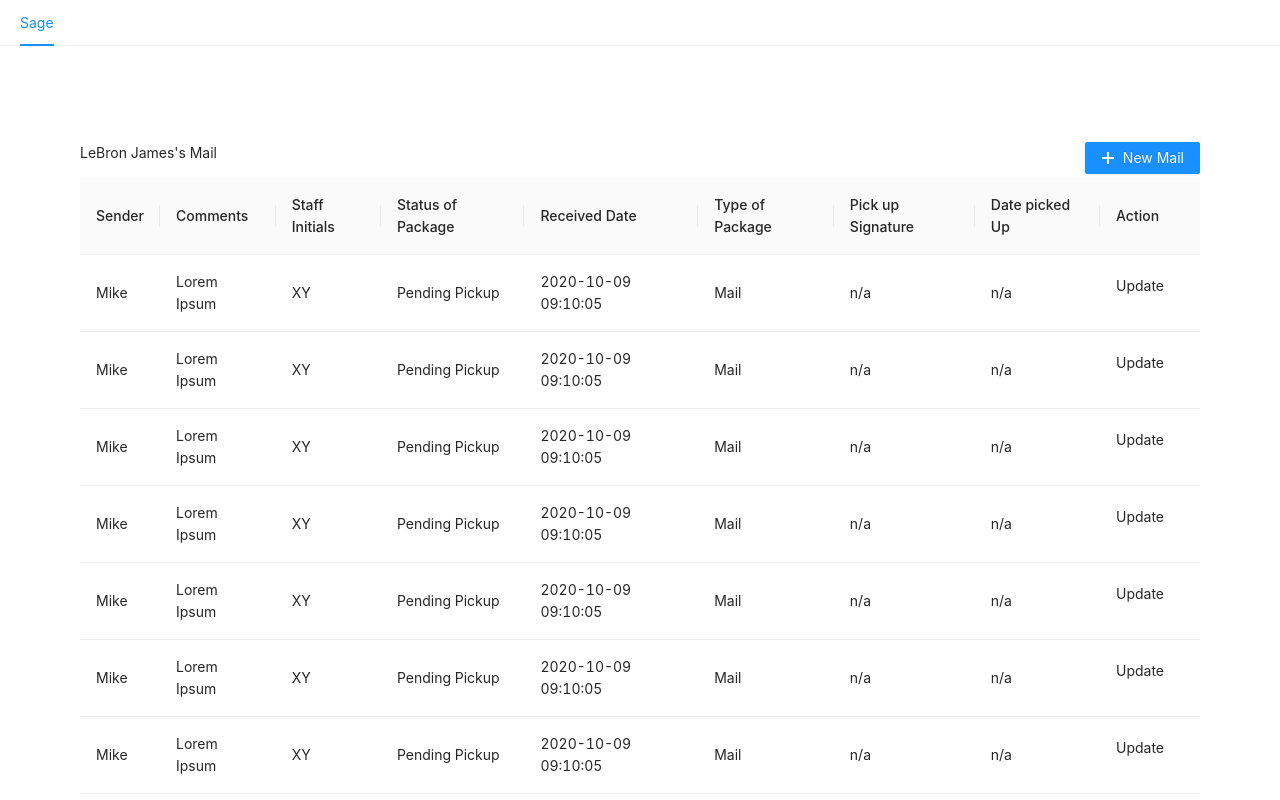
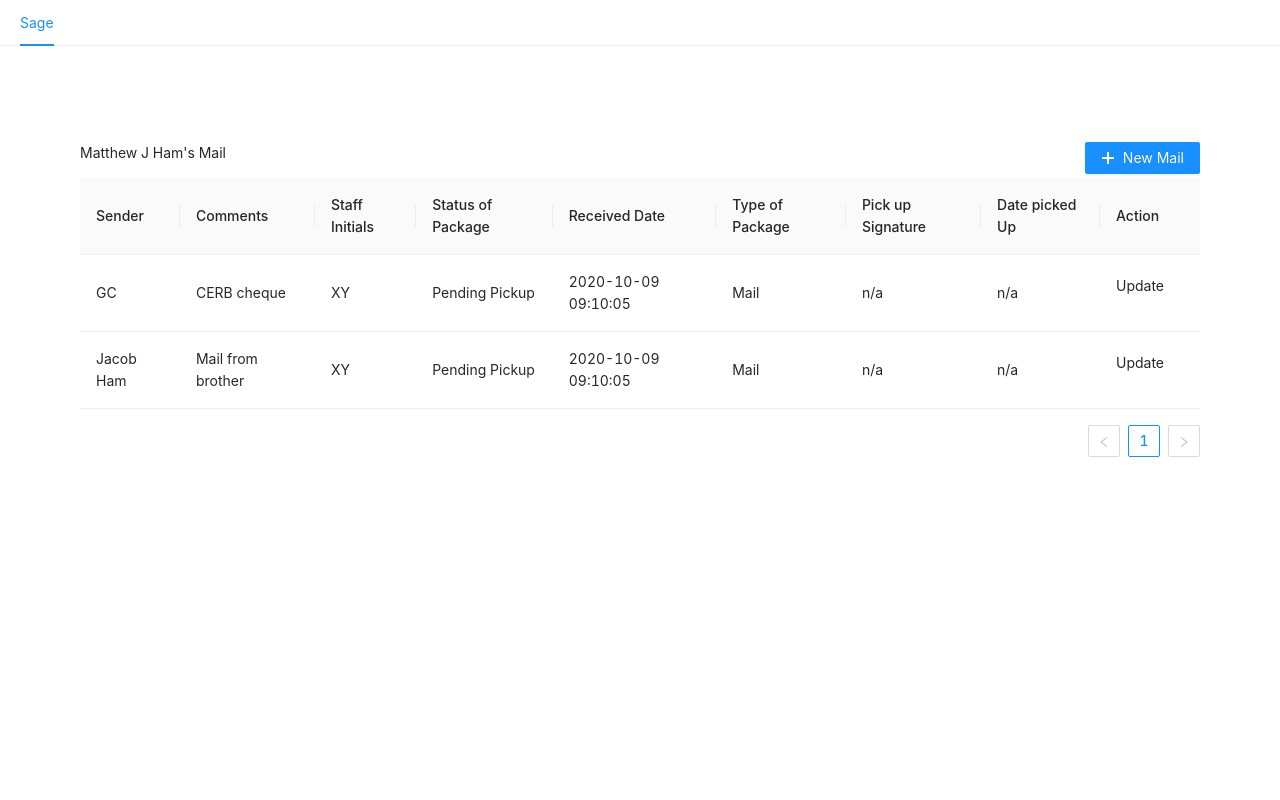
Before and after one commit to DFG2020/sage-frontend, a React (Create React App) app: page /mail in a window 1280 px wide. Shown: the top 800 px of the page. Built offline with nearby package versions, Linux system fonts and the light colour scheme.

Commit message:
demo hack

```diff
--- a/src/pages/client-list/card-item.js
+++ b/src/pages/client-list/card-item.js
@@ -1,11 +1,15 @@
 import React from 'react';
+import { useHistory } from 'react-router-dom';
 import { Card, Col } from 'antd';
-import { EditOutlined, InfoCircleOutlined } from '@ant-design/icons';
+import { EditOutlined, MailOutlined } from '@ant-design/icons';
 
 const { Meta } = Card;
 
+// eslint-disable-next-line no-unused-vars
 const CardItem = ({ firstName, lastName, auFirstName, auLastName, newMail, totalMail }) => {
+  const history = useHistory();
   const mailDetails = `New Mail: ${newMail} | Total mail: ${totalMail}`;
+  // TODO: after mail click, send user to /mail route
 
   return (
     <Col>
@@ -14,12 +18,17 @@ const CardItem = ({ firstName, lastName, auFirstName, auLastName, newMail, total
         cover={
           <img alt="e" src="https://gw.alipayobjects.com/zos/rmsportal/JiqGstEfoWAOHiTxclqi.png" />
         }
-        actions={[<InfoCircleOutlined />, <EditOutlined key="edit" />]}
+        actions={[
+          <MailOutlined
+            // eslint-disable-next-line no-unused-vars
+            onClick={(_) => {
+              history.push('/mail');
+            }}
+          />,
+          <EditOutlined key="edit" />,
+        ]}
       >
-        <Meta
-          title={`${firstName} ${lastName}`}
-          description={`Authorized person: ${auFirstName} ${auLastName}`}
-        />
+        <Meta title={`${firstName} ${lastName}`} />
         <div>
           <strong>{mailDetails}</strong>
         </div>
--- a/src/pages/client-list/client-list.js
+++ b/src/pages/client-list/client-list.js
@@ -1,31 +1,32 @@
 /* eslint-disable import/no-extraneous-dependencies */
-import React, { useContext } from "react";
-import { Row, Col } from "antd";
-import { ClientContext } from "../../context";
-import CardItem from "./card-item";
-import "./styling/client-list.css";
+import React, { useContext } from 'react';
+// eslint-disable-next-line no-unused-vars
+import { Row, Col } from 'antd';
+import { ClientContext } from '../../context';
+import CardItem from './card-item';
+import './styling/client-list.css';
 
 const clientData1 = {
-  userId: "1",
-  firstName: "foo",
-  lastName: "bar",
-  middleName: "goo",
-  forwardAddressLine: "test road",
-  authorizedPickupFirstName: "John",
-  authorizedPickupLastName: "Doe",
-  profile_image_id: "testimgID",
+  userId: '1',
+  firstName: 'foo',
+  lastName: 'bar',
+  middleName: 'goo',
+  forwardAddressLine: 'test road',
+  authorizedPickupFirstName: 'John',
+  authorizedPickupLastName: 'Doe',
+  profile_image_id: 'testimgID',
   totalMail: 10,
   pendingMail: 1,
 };
 const clientData2 = {
-  userId: "2",
-  firstName: "bar",
-  lastName: "foo",
-  middleName: "doo",
-  forwardAddressLine: "test2 road",
-  authorizedPickupFirstName: "Adam",
-  authorizedPickupLastName: "Ben",
-  profile_image_id: "testimgID",
+  userId: '2',
+  firstName: 'bar',
+  lastName: 'foo',
+  middleName: 'doo',
+  forwardAddressLine: 'test2 road',
+  authorizedPickupFirstName: 'Adam',
+  authorizedPickupLastName: 'Ben',
+  profile_image_id: 'testimgID',
   totalMail: 0,
   pendingMail: 0,
 };
@@ -36,11 +37,7 @@ data.push(clientData1, clientData2);
 const ClientList = () => {
   // eslint-disable-next-line no-unused-vars
   const [clientObjectArray, setClientObjectArray] = useContext(ClientContext);
-  console.log(clientObjectArray);
-  // setClientObjectArray(data);
-  // TODO: Change i icon to mail icon
   // TODO: after mail click, send user to /mail route
-  // TODO; reactiveness of /clients view
   const clientCards = [];
   for (let i = 0; i < clientObjectArray.length; i += 1) {
     clientCards.push(
@@ -51,14 +48,11 @@ const ClientList = () => {
         auLastName={clientObjectArray[i].user.authorizedPickupLastName}
         newMail={clientObjectArray[i].totalNewMailCount}
         totalMail={clientObjectArray[i].totalMailCount}
-      />
+      />,
     );
   }
   return (
     <>
-      <Row gutter={[0, 48]}>
-        <Col span={24}>Search term</Col>
-      </Row>
       <Row gutter={[32, 32]} justify="center" id="card-align-center">
         {clientCards}
       </Row>
--- a/src/pages/mail-results/MailResults.js
+++ b/src/pages/mail-results/MailResults.js
@@ -1,178 +1,79 @@
-import React, { useState } from "react";
-import { Layout, Table, Button, Modal } from "antd";
-import { PlusOutlined } from "@ant-design/icons";
-import AddMail from "../../components/modals/add-mail/AddMail";
-import "./MailResults.css";
+import React, { useState } from 'react';
+import { Layout, Table, Button, Modal } from 'antd';
+import { PlusOutlined } from '@ant-design/icons';
+import AddMail from '../../components/modals/add-mail/AddMail';
+import './MailResults.css';
 
 const dataSource = [
   {
-    key: "1",
-    sender: "Mike",
-    comments: "Lorem Ipsum",
-    initials: "XY",
-    status: "Pending Pickup",
-    received: "2020-10-09 09:10:05",
-    type: "Mail",
-    signature: "n/a",
-    datePickedUp: "n/a",
+    key: '1',
+    sender: 'GC',
+    comments: 'CERB cheque',
+    initials: 'XY',
+    status: 'Pending Pickup',
+    received: '2020-10-09 09:10:05',
+    type: 'Mail',
+    signature: 'n/a',
+    datePickedUp: 'n/a',
   },
   {
-    key: "2",
-    sender: "Mike",
-    comments: "Lorem Ipsum",
-    initials: "XY",
-    status: "Pending Pickup",
-    received: "2020-10-09 09:10:05",
-    type: "Mail",
-    signature: "n/a",
-    datePickedUp: "n/a",
-  },
-  {
-    key: "3",
-    sender: "Mike",
-    comments: "Lorem Ipsum",
-    initials: "XY",
-    status: "Pending Pickup",
-    received: "2020-10-09 09:10:05",
-    type: "Mail",
-    signature: "n/a",
-    datePickedUp: "n/a",
-  },
-  {
-    key: "4",
-    sender: "Mike",
-    comments: "Lorem Ipsum",
-    initials: "XY",
-    status: "Pending Pickup",
-    received: "2020-10-09 09:10:05",
-    type: "Mail",
-    signature: "n/a",
-    datePickedUp: "n/a",
-  },
-  {
-    key: "5",
-    sender: "Mike",
-    comments: "Lorem Ipsum",
-    initials: "XY",
-    status: "Pending Pickup",
-    received: "2020-10-09 09:10:05",
-    type: "Mail",
-    signature: "n/a",
-    datePickedUp: "n/a",
-  },
-  {
-    key: "6",
-    sender: "Mike",
-    comments: "Lorem Ipsum",
-    initials: "XY",
-    status: "Pending Pickup",
-    received: "2020-10-09 09:10:05",
-    type: "Mail",
-    signature: "n/a",
-    datePickedUp: "n/a",
-  },
-  {
-    key: "7",
-    sender: "Mike",
-    comments: "Lorem Ipsum",
-    initials: "XY",
-    status: "Pending Pickup",
-    received: "2020-10-09 09:10:05",
-    type: "Mail",
-    signature: "n/a",
-    datePickedUp: "n/a",
-  },
-  {
-    comments: "Lorem Ipsum",
-    key: "8",
-    sender: "Mike",
-    initials: "XY",
-    status: "Pending Pickup",
-    received: "2020-10-09 09:10:05",
-    type: "Mail",
-    signature: "n/a",
-    datePickedUp: "n/a",
-  },
-  {
-    key: "9",
-    sender: "Mike",
-    comments: "Lorem Ipsum",
-    initials: "XY",
-    status: "Pending Pickup",
-    received: "2020-10-09 09:10:05",
-    type: "Mail",
-    signature: "n/a",
-    datePickedUp: "n/a",
-  },
-  {
-    key: "10",
-    sender: "Mike",
-    comments: "Lorem Ipsum",
-    initials: "XY",
-    status: "Pending Pickup",
-    received: "2020-10-09 09:10:05",
-    type: "Mail",
-    signature: "n/a",
-    datePickedUp: "n/a",
-  },
-  {
-    key: "11",
-    sender: "Mike",
-    comments: "Lorem Ipsum",
-    initials: "XY",
-    status: "Pending Pickup",
-    received: "2020-10-09 09:10:05",
-    type: "Mail",
-    signature: "n/a",
-    datePickedUp: "n/a",
+    key: '2',
+    sender: 'Jacob Ham',
+    comments: 'Mail from brother',
+    initials: 'XY',
+    status: 'Pending Pickup',
+    received: '2020-10-09 09:10:05',
+    type: 'Mail',
+    signature: 'n/a',
+    datePickedUp: 'n/a',
   },
 ];
 
 const columns = [
   {
-    title: "Sender",
-    dataIndex: "sender",
-    key: "sender",
+    title: 'Sender',
+    dataIndex: 'sender',
+    key: 'sender',
   },
   {
-    title: "Comments",
-    dataIndex: "comments",
-    key: "comments",
+    title: 'Comments',
+    dataIndex: 'comments',
+    key: 'comments',
   },
   {
-    title: "Staff Initials",
-    dataIndex: "initials",
-    key: "initials",
+    title: 'Staff Initials',
+    dataIndex: 'initials',
+    key: 'initials',
   },
   {
-    title: "Status of Package",
-    dataIndex: "status",
-    key: "status",
+    title: 'Status of Package',
+    dataIndex: 'status',
+    key: 'status',
   },
   {
-    title: "Received Date",
-    dataIndex: "received",
-    key: "received",
+    title: 'Received Date',
+    dataIndex: 'received',
+    key: 'received',
   },
   {
-    title: "Type of Package",
-    dataIndex: "type",
-    key: "type",
+    title: 'Type of Package',
+    dataIndex: 'type',
+    key: 'type',
   },
   {
-    title: "Pick up Signature",
-    dataIndex: "signature",
-    key: "signature",
+    title: 'Pick up Signature',
+    dataIndex: 'signature',
+    key: 'signature',
   },
   {
-    title: "Date picked Up",
-    dataIndex: "datePickedUp",
-    key: "datePickedUp",
+    title: 'Date picked Up',
+    dataIndex: 'datePickedUp',
+    key: 'datePickedUp',
   },
   {
-    title: "Action",
-    key: "operation",
-    fixed: "right",
+    title: 'Action',
+    key: 'operation',
+    fixed: 'right',
     width: 100,
     render: () => <p>Update</p>, // open modal on click
   },
@@ -180,7 +81,7 @@ const columns = [
 
 const MailResults = () => {
   const [newMailModalOpen, setNewMailModalOpen] = useState(false);
-  const name = "LeBron James"; // to be fetched from the backend
+  const name = 'Matthew J Ham'; // to be fetched from the backend
 
   const newMail = () => {
     setNewMailModalOpen(true);
@@ -198,8 +99,8 @@ const MailResults = () => {
   };
 
   return (
-    <Layout className="layout" style={{ background: "white" }}>
-      <Layout.Content style={{ padding: "5rem 5rem" }}>
+    <Layout className="layout" style={{ background: 'white' }}>
+      <Layout.Content style={{ padding: '5rem 5rem' }}>
         <p>
           {`${name}'s Mail`}
           <Button
@@ -223,9 +124,9 @@ const MailResults = () => {
         onCancel={handleCancel}
         width="70rem"
         okButtonProps={{
-          form: "addMailForm",
-          key: "submit",
-          htmlType: "submit",
+          form: 'addMailForm',
+          key: 'submit',
+          htmlType: 'submit',
         }}
       >
         <AddMail />
```
